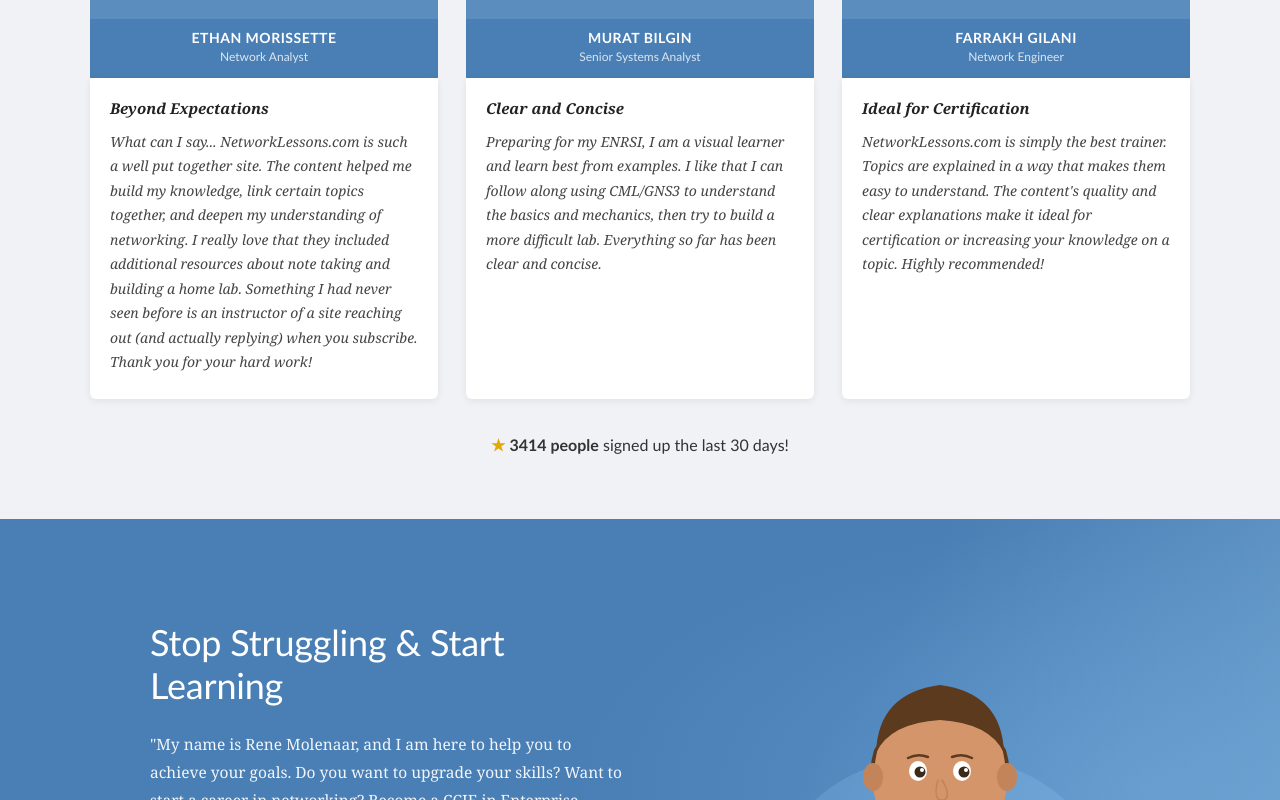
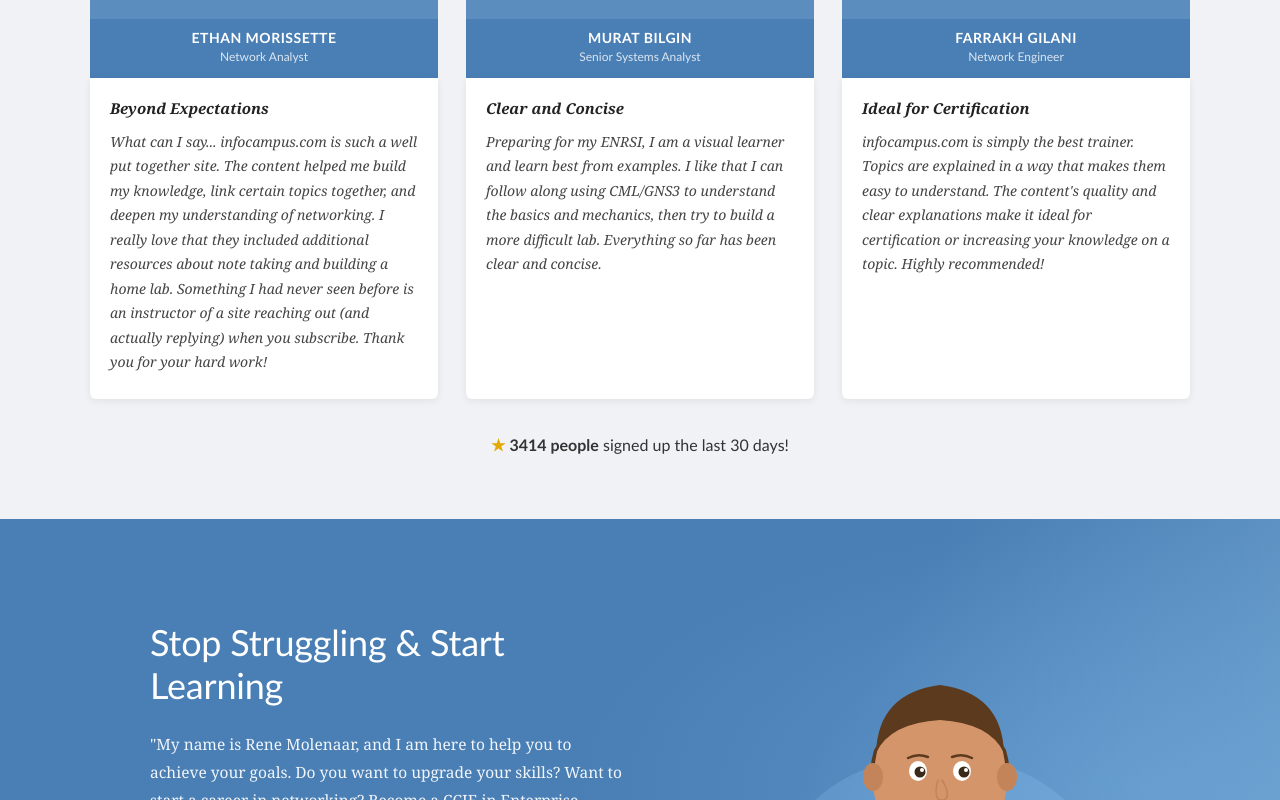
Before and after one commit to Pranavrkvtk/infocampus, a React (Create React App) app: page / in a window 1280 px wide. Shown: the part 1980-2780 px from the top of the page. Built offline with nearby package versions, Linux system fonts and the light colour scheme.

Commit message:
chnageas

```diff
--- a/src/components/Home.jsx
+++ b/src/components/Home.jsx
@@ -266,10 +266,10 @@
         <div style={{ flex: "0 0 auto", maxWidth: isMobile ? "100%" : "480px", zIndex: 1 }}>
           <h2 style={{ color: "#fff", fontFamily: "'Trebuchet MS', sans-serif", fontWeight: 400, fontSize: isMobile ? "26px" : "36px", margin: "0 0 24px", lineHeight: 1.2, letterSpacing: "-0.2px" }}>Stop Struggling &amp; Start Learning</h2>
           <p style={{ color: "rgba(255,255,255,0.92)", fontFamily: "Georgia, serif", fontSize: isMobile ? "14px" : "15.5px", lineHeight: "1.8", margin: "0 0 22px" }}>
-            "My name is Rene Molenaar, and I am here to help you to achieve your goals. Do you want to upgrade your skills? Want to start a career in networking? Become a CCIE in Enterprise Infrastructure? Let me help you! After teaching Cisco classroom courses for several years I decided to share my knowledge online on NetworkLessons.com."
+            "My name is Rene Molenaar, and I am here to help you to achieve your goals. Do you want to upgrade your skills? Want to start a career in networking? Become a CCIE in Enterprise Infrastructure? Let me help you! After teaching Cisco classroom courses for several years I decided to share my knowledge online on Infocampus.com."
           </p>
           <p style={{ color: "rgba(255,255,255,0.9)", fontFamily: "'Trebuchet MS', sans-serif", fontSize: isMobile ? "13px" : "14.5px", margin: 0 }}>
-            <strong style={{ color: "#fff" }}>Rene Molenaar</strong> CCIE #41726, founder of NetworkLessons.com (and primary course author)
+            <strong style={{ color: "#fff" }}>Rene Molenaar</strong> CCIE #41726, founder of Infocampus.com (and primary course author)
           </p>
         </div>
         <div style={{ flexShrink: 0, width: isMobile ? "220px" : "380px", alignSelf: "flex-end", position: "relative", zIndex: 1 }}>
@@ -320,9 +320,9 @@
 
 function TestimonialsSection({ isMobile }) {
   const reviews = [
-    { name: "ETHAN MORISSETTE", role: "Network Analyst", date: "March 18, 2025", title: "Beyond Expectations", text: "What can I say... NetworkLessons.com is such a well put together site. The content helped me build my knowledge, link certain topics together, and deepen my understanding of networking. I really love that they included additional resources about note taking and building a home lab. Something I had never seen before is an instructor of a site reaching out (and actually replying) when you subscribe. Thank you for your hard work!", initials: "EM", color: "#7aa3c8" },
+    { name: "ETHAN MORISSETTE", role: "Network Analyst", date: "March 18, 2025", title: "Beyond Expectations", text: "What can I say... infocampus.com is such a well put together site. The content helped me build my knowledge, link certain topics together, and deepen my understanding of networking. I really love that they included additional resources about note taking and building a home lab. Something I had never seen before is an instructor of a site reaching out (and actually replying) when you subscribe. Thank you for your hard work!", initials: "EM", color: "#7aa3c8" },
     { name: "MURAT BILGIN", role: "Senior Systems Analyst", date: "December 17, 2024", title: "Clear and Concise", text: "Preparing for my ENRSI, I am a visual learner and learn best from examples. I like that I can follow along using CML/GNS3 to understand the basics and mechanics, then try to build a more difficult lab. Everything so far has been clear and concise.", initials: "MB", color: "#6b9abf" },
-    { name: "FARRAKH GILANI", role: "Network Engineer", date: "March 19, 2025", title: "Ideal for Certification", text: "NetworkLessons.com is simply the best trainer. Topics are explained in a way that makes them easy to understand. The content's quality and clear explanations make it ideal for certification or increasing your knowledge on a topic. Highly recommended!", initials: "FG", color: "#5b8dbf" },
+    { name: "FARRAKH GILANI", role: "Network Engineer", date: "March 19, 2025", title: "Ideal for Certification", text: "infocampus.com is simply the best trainer. Topics are explained in a way that makes them easy to understand. The content's quality and clear explanations make it ideal for certification or increasing your knowledge on a topic. Highly recommended!", initials: "FG", color: "#5b8dbf" },
   ];
 
   return (
```
